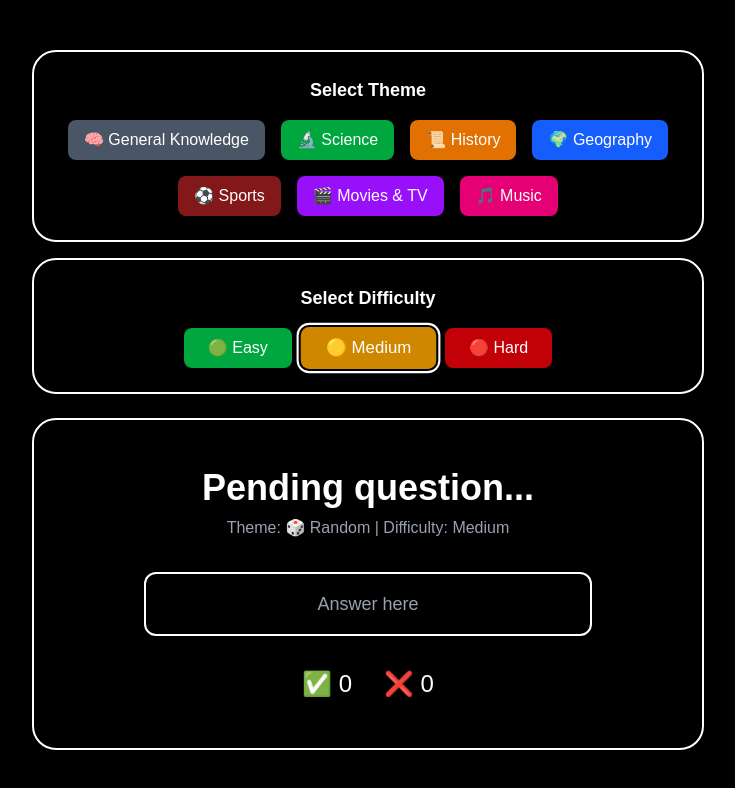
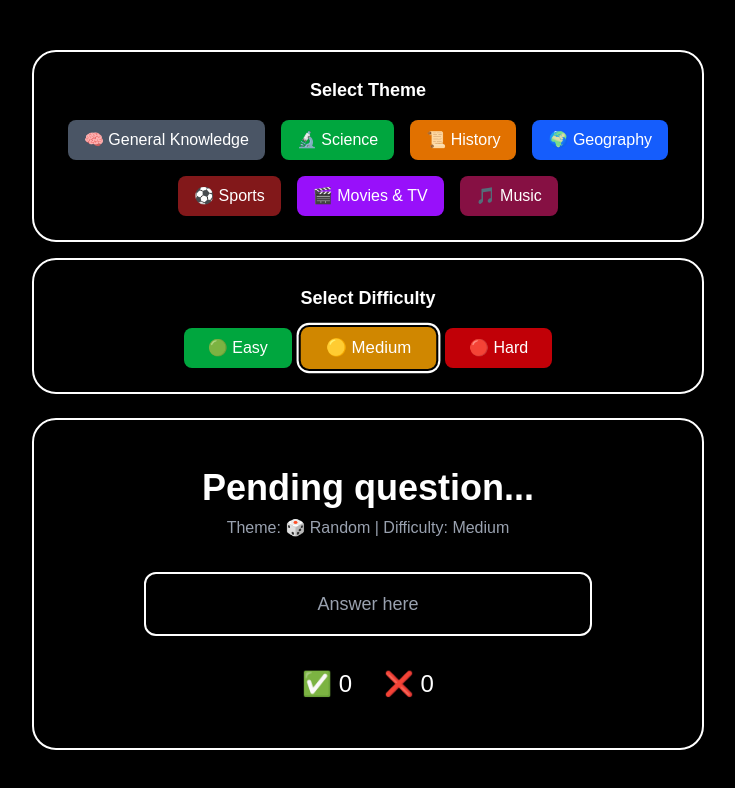
Before and after one commit to Areg472/fun-quiz, a Next.js app: page / in a window 1280 px wide. Shown: the top 788 px of the page, without its empty margins (272-1007 px from the left). Built offline with nearby package versions, Linux system fonts and the light colour scheme; no server answers.

Commit message:
darker music button

```diff
--- a/app/components/ThemeSelector.tsx
+++ b/app/components/ThemeSelector.tsx
@@ -21,7 +21,7 @@ const themeColors: Record<string, string> = {
   geography: "bg-blue-600 hover:bg-blue-500",
   sports: "bg-red-900 hover:bg-red-800",
   movies: "bg-purple-600 hover:bg-purple-500",
-  music: "bg-pink-600 hover:bg-pink-500",
+  music: "bg-pink-900 hover:bg-pink-800",
 };
 
 export default function ThemeSelector({
```
